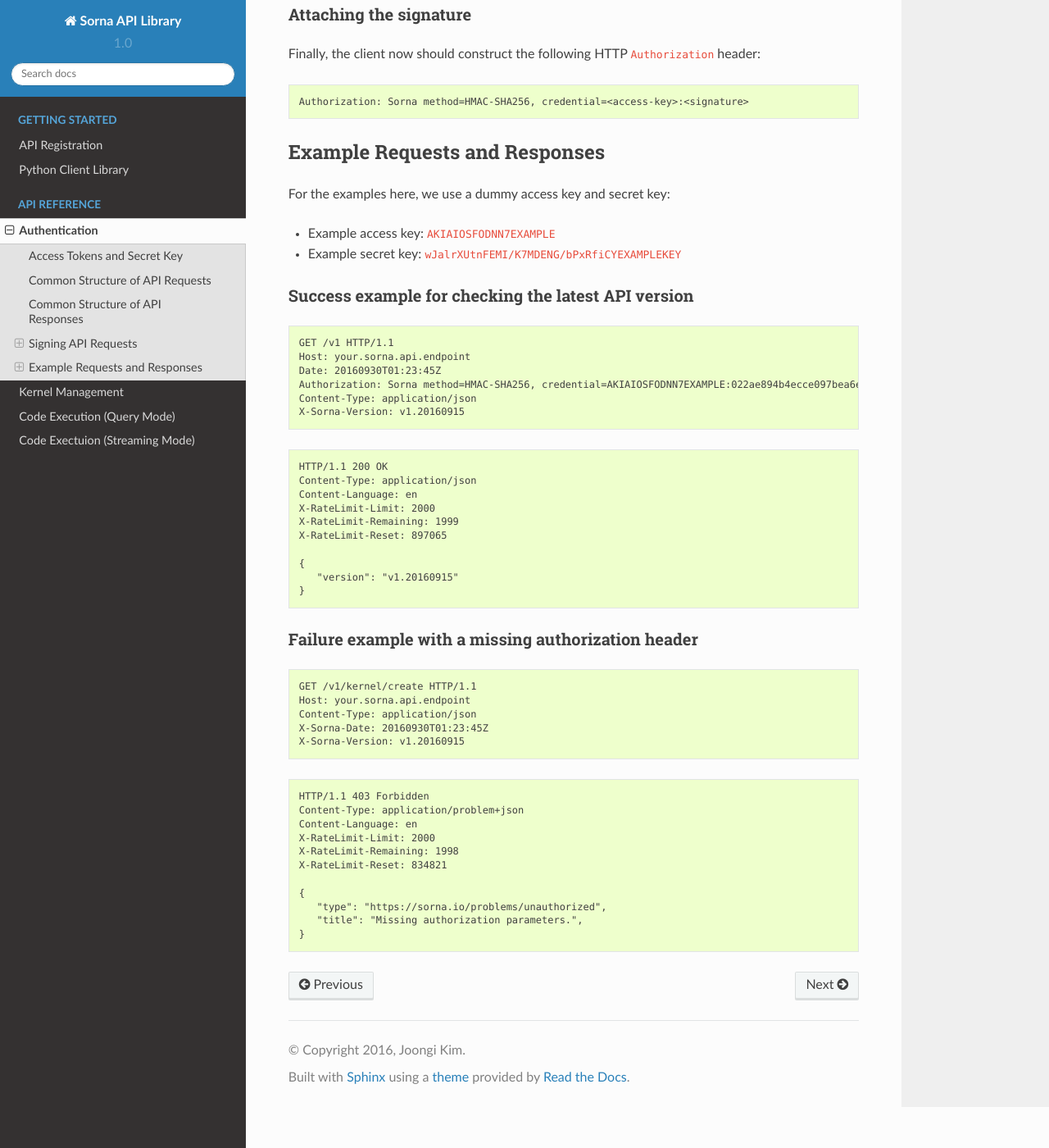
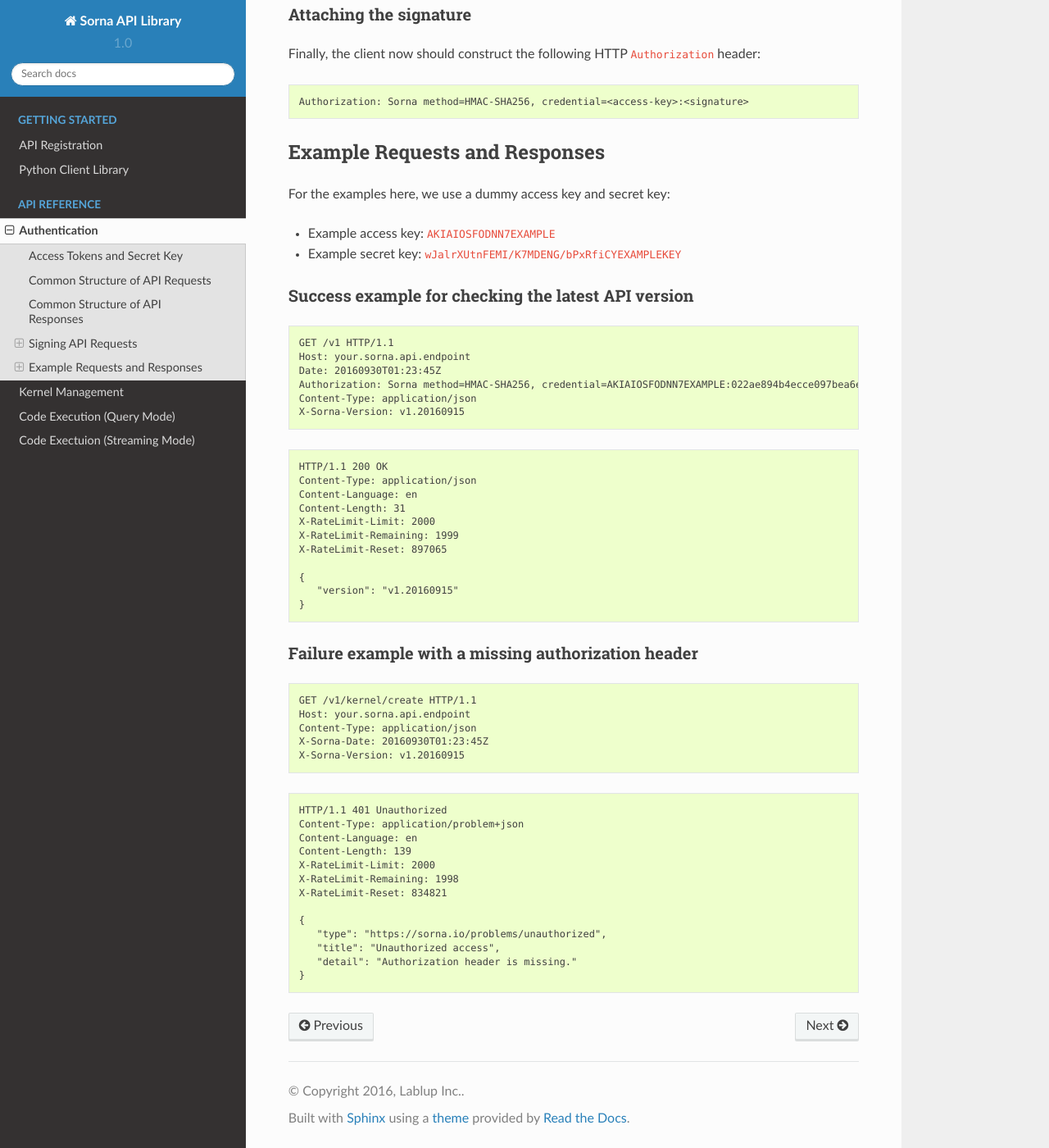
Before and after one commit to lablup/aiotusclient, a Sphinx documentation site: the page built from docs/api/auth.rst, in a window 1280 px wide and 1400 px high, scrolled down 2881 px. Shown: the whole window at 82% size. Built offline with Sphinx 7.4.7 and the Read the Docs theme 2.0.0, drawn with Linux system fonts in a browser that asks for light colours.

Commit message:
refs #1: Minor fix.

```diff
--- a/docs/api/auth.rst
+++ b/docs/api/auth.rst
@@ -176,6 +176,7 @@ Success example for checking the latest API version
    HTTP/1.1 200 OK
    Content-Type: application/json
    Content-Language: en
+   Content-Length: 31
    X-RateLimit-Limit: 2000
    X-RateLimit-Remaining: 1999
    X-RateLimit-Reset: 897065
@@ -198,14 +199,16 @@ Failure example with a missing authorization header
 
 .. code-block:: text
 
-   HTTP/1.1 403 Forbidden
+   HTTP/1.1 401 Unauthorized
    Content-Type: application/problem+json
    Content-Language: en
+   Content-Length: 139
    X-RateLimit-Limit: 2000
    X-RateLimit-Remaining: 1998
    X-RateLimit-Reset: 834821
 
    {
       "type": "https://sorna.io/problems/unauthorized",
-      "title": "Missing authorization parameters.",
+      "title": "Unauthorized access",
+      "detail": "Authorization header is missing."
    }
--- a/docs/conf.py
+++ b/docs/conf.py
@@ -48,7 +48,7 @@ master_doc = 'index'
 
 # General information about the project.
 project = 'Sorna API Library'
-copyright = '2016, Joongi Kim'
+copyright = '2016, Lablup Inc.'
 author = 'Joongi Kim'
 
 # The version info for the project you're documenting, acts as replacement for
```
